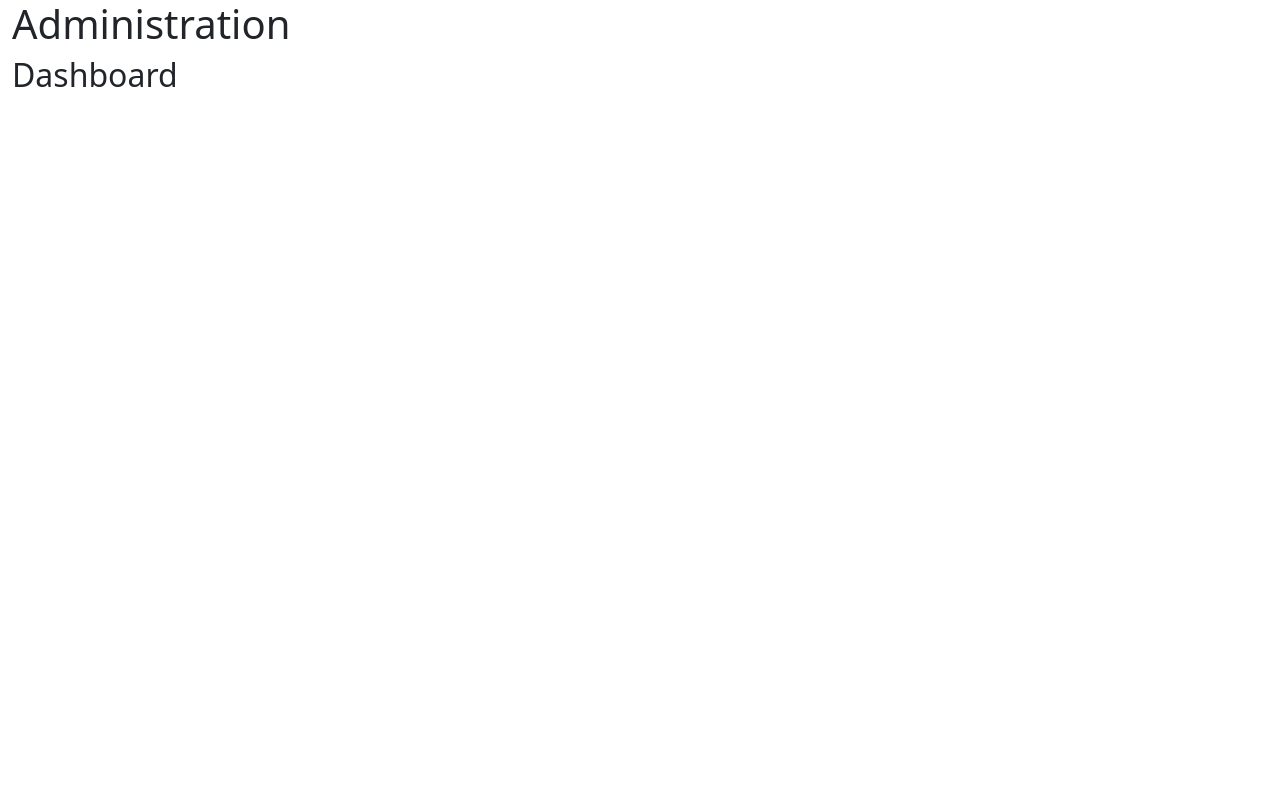
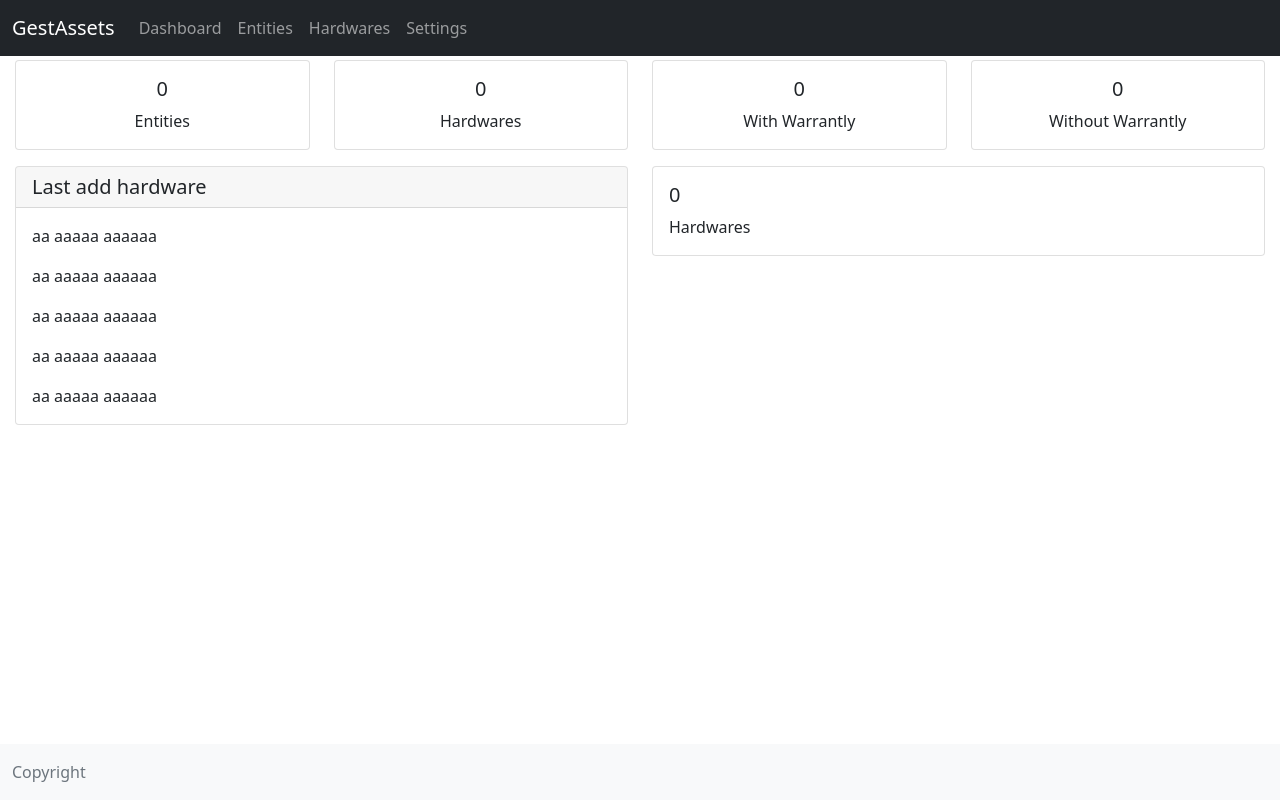
Before and after one commit to domProjects/gest-assets, a CodeIgniter app: page /database/index.php/admin/dashboard/index in a window 1280 px wide. Run offline with CodeIgniter, Linux system fonts and the light colour scheme.

Commit message:
test structure

```diff
--- a/application/core/MY_Controller.php
+++ b/application/core/MY_Controller.php
@@ -33,12 +33,17 @@ class MY_Controller extends CI_Controller {
  */
 class Admin_Controller extends MY_Controller {
 
+	protected $root_template;
+
 	/**
 	 *
 	 */
 	public function __construct()
 	{
 		parent::__construct();
+
+		//
+		$this->root_template = 'admin'.DIRECTORY_SEPARATOR.'_template'.DIRECTORY_SEPARATOR;
 	}
 
 	/**
@@ -47,11 +52,17 @@ class Admin_Controller extends MY_Controller {
 	public function render()
 	{
 		//
+		$this->data['header'] = $this->parser->parse($this->root_template.'header', $this->data, TRUE);
+
+		//
 		$this->data['content'] = $this->parser->parse($this->data['page_content'], $this->data, TRUE);
+
+		//
+		$this->data['footer'] = $this->parser->parse($this->root_template.'footer', $this->data, TRUE);
 
 		// Build the browser page
 		$this->data['data'] = &$this->data;
-		$this->parser->parse('admin'.DIRECTORY_SEPARATOR.'_template'.DIRECTORY_SEPARATOR.'render', $this->data);
+		$this->parser->parse($this->root_template.'render', $this->data);
 	}
 }
 
@@ -61,12 +72,17 @@ class Admin_Controller extends MY_Controller {
  */
 class Public_Controller extends MY_Controller {
 
+	protected $root_template;
+
 	/**
 	 *
 	 */
 	public function __construct()
 	{
 		parent::__construct();
+
+		//
+		$this->root_template = 'public'.DIRECTORY_SEPARATOR.'_template'.DIRECTORY_SEPARATOR;
 	}
 
 	/**
@@ -79,6 +95,6 @@ class Public_Controller extends MY_Controller {
 
 		// build the browser page
 		$this->data['data'] = &$this->data;
-		$this->parser->parse('public'.DIRECTORY_SEPARATOR.'_template'.DIRECTORY_SEPARATOR.'render', $this->data);
+		$this->parser->parse($this->root_template.'render', $this->data);
 	}
 }
--- /dev/null
+++ b/application/views/admin/_template/footer.php
@@ -0,0 +1,5 @@
+<?php
+defined('BASEPATH') OR exit('No direct script access allowed');
+?>
+
+<span class="text-muted">Copyright</span>
--- /dev/null
+++ b/application/views/admin/_template/header.php
@@ -0,0 +1,28 @@
+<?php
+defined('BASEPATH') OR exit('No direct script access allowed');
+?>
+
+<nav class="navbar navbar-expand-md navbar-dark fixed-top bg-dark">
+	<div class="container-fluid">
+		<a class="navbar-brand" href="#">GestAssets</a>
+		<button class="navbar-toggler" type="button" data-bs-toggle="collapse" data-bs-target="#navbarCollapse" aria-controls="navbarCollapse" aria-expanded="false" aria-label="Toggle navigation">
+			<span class="navbar-toggler-icon"></span>
+		</button>
+		<div class="collapse navbar-collapse" id="navbarCollapse">
+			<ul class="navbar-nav me-auto mb-2 mb-md-0">
+				<li class="nav-item">
+					<a class="nav-link" href="#">Dashboard</a>
+				</li>
+				<li class="nav-item">
+					<a class="nav-link" href="#">Entities</a>
+				</li>
+				<li class="nav-item">
+					<a class="nav-link" href="#">Hardwares</a>
+				</li>
+				<li class="nav-item">
+					<a class="nav-link" href="#">Settings</a>
+				</li>
+			</ul>
+		</div>
+	</div>
+</nav>
--- a/application/views/admin/_template/render.php
+++ b/application/views/admin/_template/render.php
@@ -2,28 +2,33 @@
 defined('BASEPATH') OR exit('No direct script access allowed');
 ?>
 <!DOCTYPE html>
-<html lang="en">
+<html lang="en" class="h-100">
 	<head>
 		<meta charset="{charset}">
 		<meta name="viewport" content="width=device-width, initial-scale=1">
 		<title>GestAssets</title>
+		<link rel="canonical" href="<?php echo current_url(); ?>">
 		<link rel="stylesheet" href="<?php echo base_url('assets/admin/bootstrap/css/bootstrap.min.css'); ?>">
+		<link rel="stylesheet" href="<?php echo base_url('assets/admin/gestassets/css/main.min.css'); ?>">
 	</head>
-	<body>
-		<div class="container-fluid">
-			<div class="row">
-				<div class="col-md-12">
-					<h1>Administration</h1>
-				</div>
+	<body class="d-flex flex-column h-100">
+		<header>
+			{header}
+		</header>
+
+		<main class="flex-shrink-0">
+			<div class="container-fluid">
+				{content}
 			</div>
+		</main>
 
-			<div class="row">
-				<div class="col-md-12">
-					{content}
-				</div>
+		<footer class="footer mt-auto py-3 bg-light">
+			<div class="container-fluid">
+				{footer}
 			</div>
-		</div>
+		</footer>
 
 		<script src="<?php echo base_url('assets/admin/bootstrap/js/bootstrap.bundle.min.js'); ?>"></script>
+		<script src="<?php echo base_url('assets/admin/gestassets/js/main.min.js'); ?>"></script>
 	</body>
 </html>
--- a/application/views/admin/dashboard.php
+++ b/application/views/admin/dashboard.php
@@ -2,4 +2,60 @@
 defined('BASEPATH') OR exit('No direct script access allowed');
 ?>
 
-<h2>Dashboard</h2>
+<div class="row mb-3">
+	<div class="col-md-3">
+		<div class="card text-center">
+			<div class="card-body">
+				<h5 class="card-title">0</h5>
+				<p class="card-text">Entities</p>
+			</div>
+		</div>
+	</div>
+	<div class="col-md-3">
+		<div class="card text-center">
+			<div class="card-body">
+				<h5 class="card-title">0</h5>
+				<p class="card-text">Hardwares</p>
+			</div>
+		</div>
+	</div>
+	<div class="col-md-3">
+		<div class="card text-center">
+			<div class="card-body">
+				<h5 class="card-title">0</h5>
+				<p class="card-text">With Warrantly</p>
+			</div>
+		</div>
+	</div>
+	<div class="col-md-3">
+		<div class="card text-center">
+			<div class="card-body">
+				<h5 class="card-title">0</h5>
+				<p class="card-text">Without Warrantly</p>
+			</div>
+		</div>
+	</div>
+</div>
+
+<div class="row">
+	<div class="col-md-6">
+		<div class="card">
+			<h5 class="card-header">Last add hardware</h5>
+			<div class="card-body">
+				<p class="card-text">aa aaaaa aaaaaa</p>
+				<p class="card-text">aa aaaaa aaaaaa</p>
+				<p class="card-text">aa aaaaa aaaaaa</p>
+				<p class="card-text">aa aaaaa aaaaaa</p>
+				<p class="card-text">aa aaaaa aaaaaa</p>
+			</div>
+		</div>
+	</div>
+	<div class="col-md-6">
+		<div class="card">
+			<div class="card-body">
+				<h5 class="card-title">0</h5>
+				<p class="card-text">Hardwares</p>
+			</div>
+		</div>
+	</div>
+</div>
--- /dev/null
+++ b/assets/admin/gestassets/css/main.min.css
@@ -0,0 +1,3 @@
+main > .container-fluid {
+	padding: 60px 15px 0;
+}
```
Also changed, not shown: assets/admin/gestassets/js/main.min.js (added).
